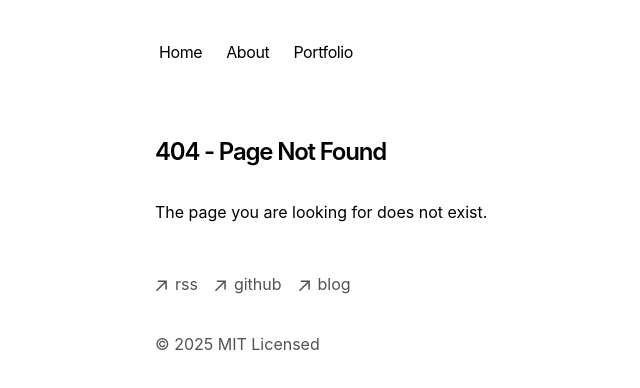
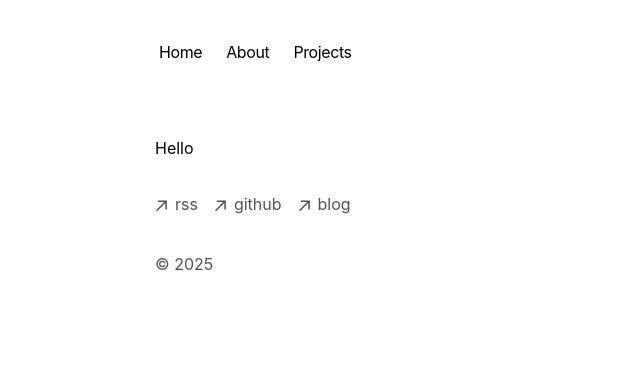
Before and after one commit to ainoyatov/nextjs-portfolio, a Next.js app: page /about in a window 1280 px wide. Before the commit this address had no page. Shown: the top 388 px of the page, without its empty margins (197-837 px from the left). Built offline with nearby package versions, Linux system fonts and the light colour scheme.

Commit message:
about page

```diff
--- /dev/null
+++ b/app/about/page.tsx
@@ -0,0 +1,8 @@
+
+export default function About() {
+    return (
+        <div>
+            Hello
+        </div>
+    )
+}
--- a/app/components/footer.tsx
+++ b/app/components/footer.tsx
@@ -54,7 +54,7 @@ export default function Footer() {
         </li>
       </ul>
       <p className="mt-8 text-neutral-600 dark:text-neutral-300">
-        © {new Date().getFullYear()} MIT Licensed
+        © {new Date().getFullYear()}
       </p>
     </footer>
   )
--- a/app/components/nav.tsx
+++ b/app/components/nav.tsx
@@ -4,11 +4,11 @@ const navItems = {
   '/': {
     name: 'Home',
   },
-  '/about-me': {
+  '/about': {
     name: 'About',
   },
-  '/projects': {
-    name: 'Portfolio',
+  '/blog': {
+    name: 'Projects',
   },
 }
 
```
